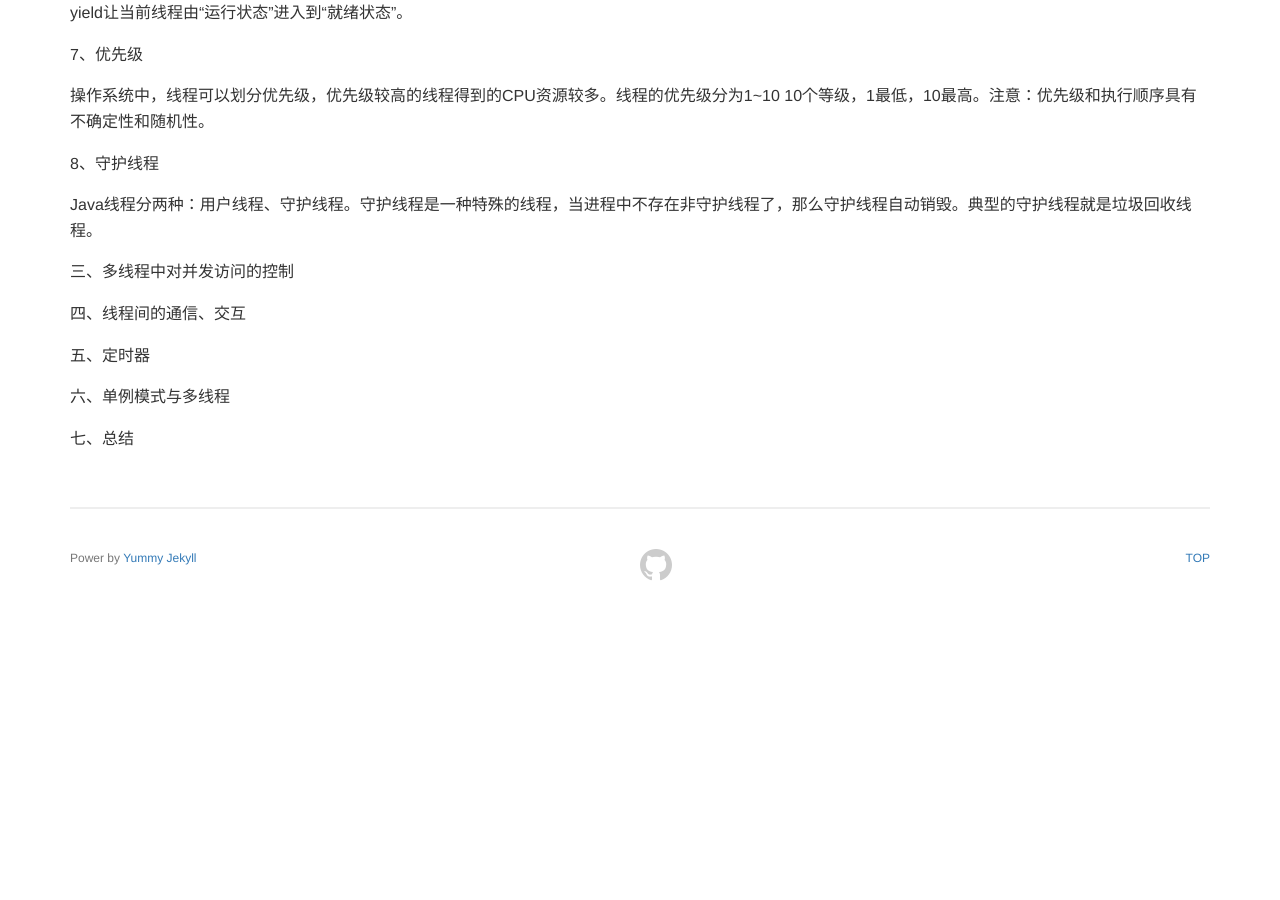
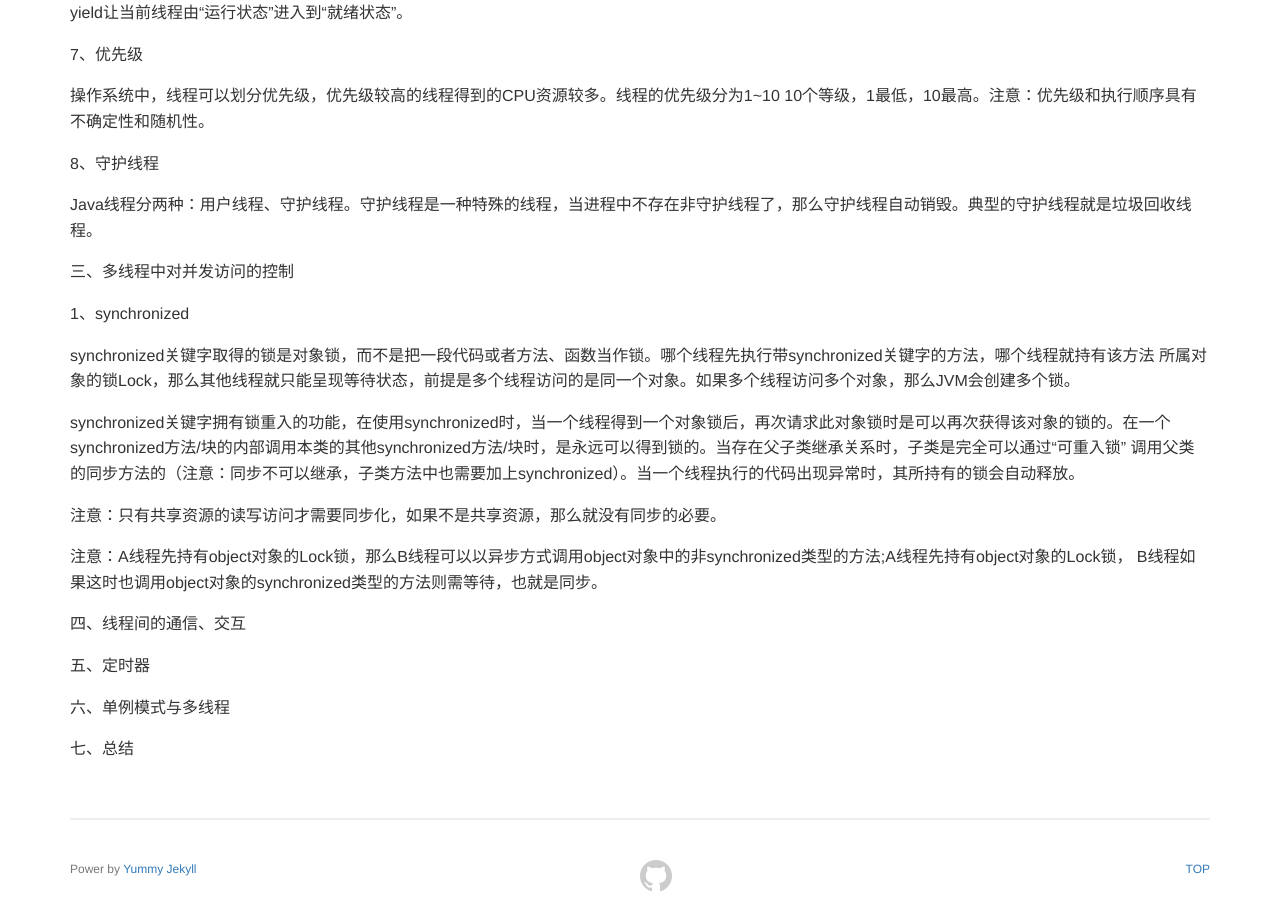
Before and after one commit to yaofengdoit/yaofengdoit.github.io, a Jekyll site: the page built from _posts/2020/04-06/2020-04-13-ReadBook-1.md, in a window 1280 px wide and 900 px high, scrolled down 2030 px. Built offline with Jekyll 4.4.1, drawn with Linux system fonts in a browser that asks for light colours; a script that is not in the unit is left out; before the commit the page ends 2619 px from its top, so only the background shows below that.

Commit message:
readbook-juc

```diff
--- a/_posts/2020/04-06/2020-04-13-ReadBook-1.md
+++ b/_posts/2020/04-06/2020-04-13-ReadBook-1.md
@@ -92,6 +92,24 @@ Java线程分两种：用户线程、守护线程。守护线程是一种特殊
 
 三、多线程中对并发访问的控制
 
+1、synchronized
+
+synchronized关键字取得的锁是对象锁，而不是把一段代码或者方法、函数当作锁。哪个线程先执行带synchronized关键字的方法，哪个线程就持有该方法
+所属对象的锁Lock，那么其他线程就只能呈现等待状态，前提是多个线程访问的是同一个对象。如果多个线程访问多个对象，那么JVM会创建多个锁。
+
+synchronized关键字拥有锁重入的功能，在使用synchronized时，当一个线程得到一个对象锁后，再次请求此对象锁时是可以再次获得该对象的锁的。在一个
+synchronized方法/块的内部调用本类的其他synchronized方法/块时，是永远可以得到锁的。当存在父子类继承关系时，子类是完全可以通过“可重入锁”
+调用父类的同步方法的（注意：同步不可以继承，子类方法中也需要加上synchronized）。当一个线程执行的代码出现异常时，其所持有的锁会自动释放。
+
+
+注意：只有共享资源的读写访问才需要同步化，如果不是共享资源，那么就没有同步的必要。
+
+注意：A线程先持有object对象的Lock锁，那么B线程可以以异步方式调用object对象中的非synchronized类型的方法;A线程先持有object对象的Lock锁，
+B线程如果这时也调用object对象的synchronized类型的方法则需等待，也就是同步。
+
+
+
+
 四、线程间的通信、交互
 
 五、定时器
```
